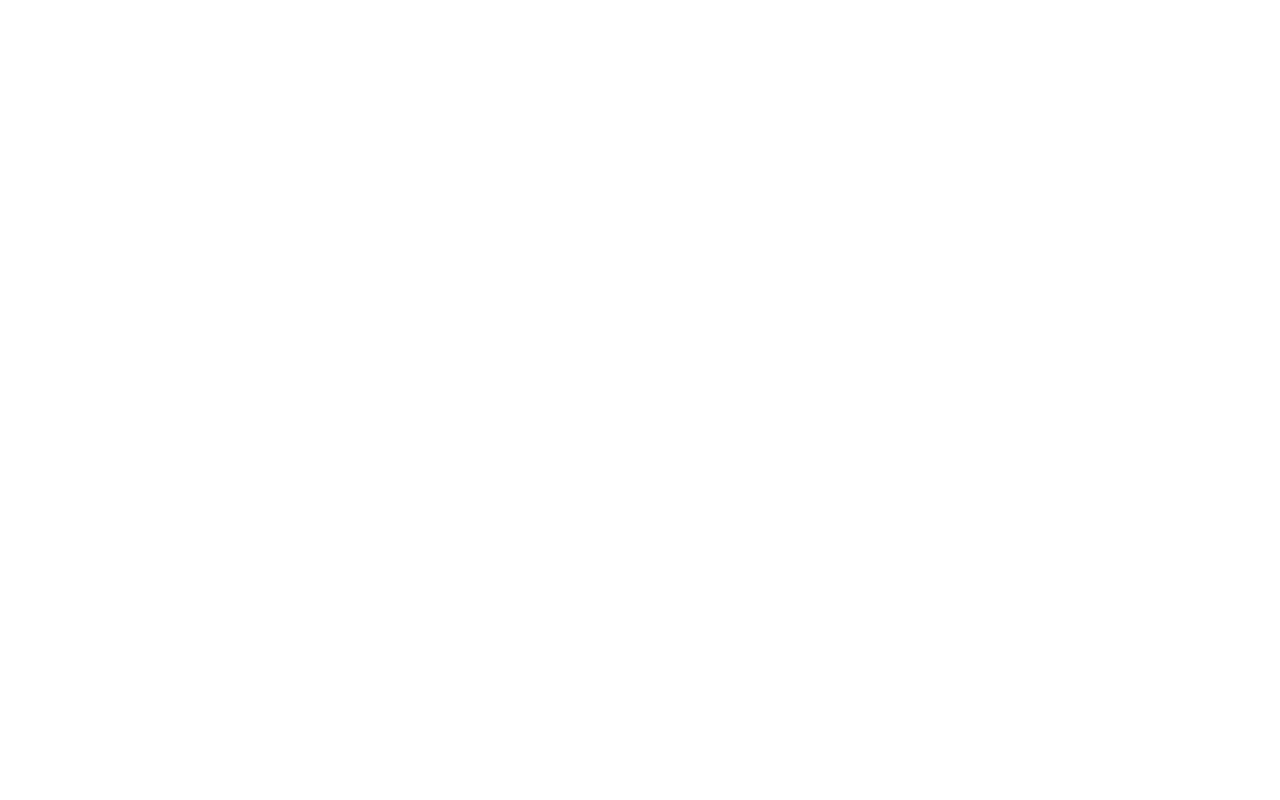
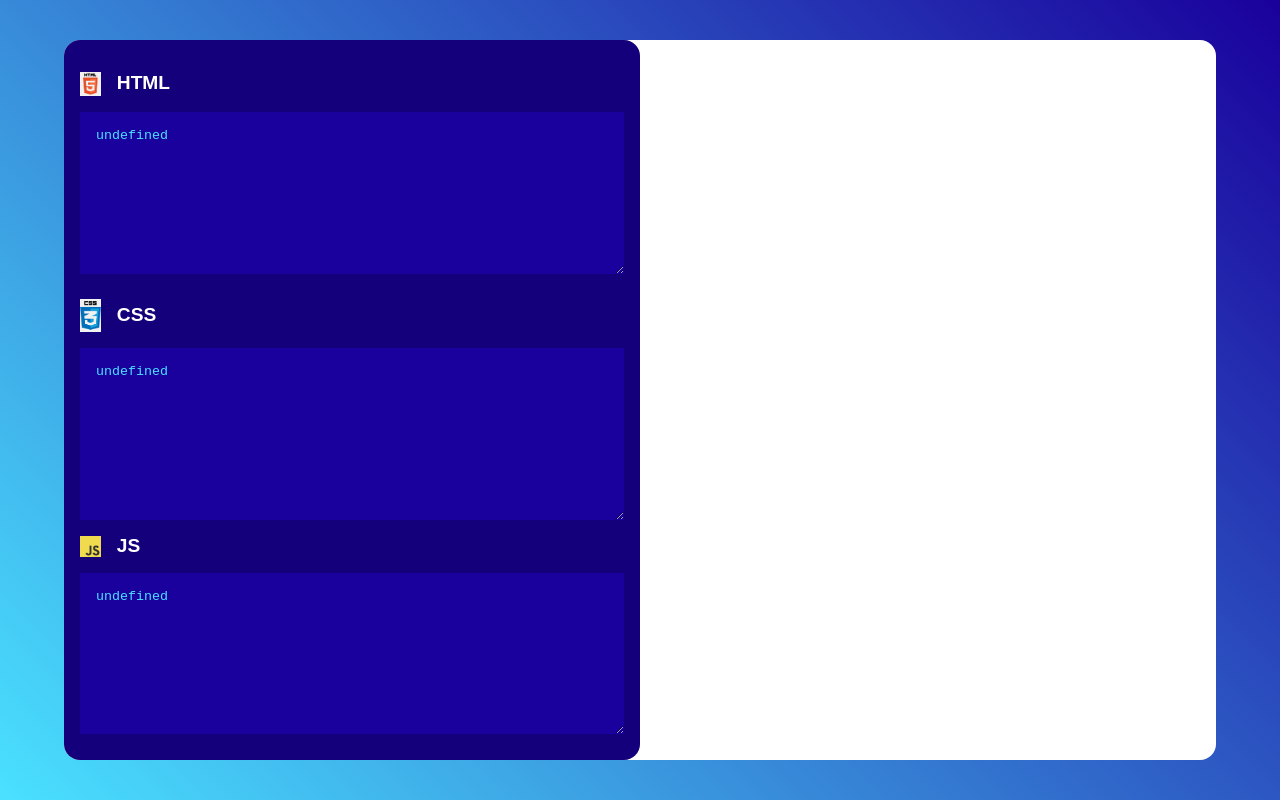
Before and after one commit to AKASHDEEPMAHATA/codepen-clone, a plain HTML site: page index.html in a window 1280 px wide. Drawn offline with Linux system fonts and the light colour scheme.

Commit message:
complete

```diff
--- a/index.html
+++ b/index.html
@@ -13,7 +13,23 @@
 
 
 
-
+<div class="code-editor">
+    <div class="code">
+        <div class="html-code">
+           <h1><img src="images/html.png" alt="">HTML</h1>
+           <textarea></textarea>
+        </div>
+        <div class="css-code">
+            <h1><img src="images/css.png" alt="">CSS</h1>
+            <textarea></textarea>
+        </div>
+        <div class="js-code">
+            <h1><img src="images/js.png" alt="">JS</h1>
+            <textarea></textarea>
+        </div>
+    </div>
+    <iframe id="result"></iframe>
+</div>
 
 
 
--- a/script.js
+++ b/script.js
@@ -0,0 +1,21 @@
+const html_code = document.querySelector('.html-code textarea');
+const css_code = document.querySelector('.css-code textarea');
+const js_code = document.querySelector('.js-code textarea');
+const result = document.querySelector('#result');
+
+function run(){
+    localStorage.setItem('html_code',html_code.value);
+    localStorage.setItem('css_code',css_code.value);
+    localStorage.setItem('js_code',js_code.value);
+    result.contentDocument.body.innerHTML = `<style>${localStorage.css_code}</style>` + localStorage.html_code;
+    result.contentWindow.eval(localStorage.js_code);
+}
+
+html_code.onkeyup = () => run();
+css_code.onkeyup = () => run();
+js_code.onkeyup = () => run();
+
+
+html_code.value = localStorage.html_code;
+css_code.value = localStorage.css_code;
+js_code.value = localStorage.js_code;
--- a/style.css
+++ b/style.css
@@ -0,0 +1,91 @@
+:root {
+    --dark-blue:#14007a;
+    --blue:#1a009c;
+    --light-blue:rgb(74,225,255);
+    --pink:rgb(255,40,113);
+}
+
+*{
+    margin: 0;
+    padding: 0;
+    box-sizing: border-box;
+
+}
+body{
+    height: 100vh;
+    font-family:sans-serif;
+    background-image: linear-gradient(45deg,var(--light-blue),var(--blue));
+    display: flex;
+    justify-content: center;
+    align-items: center;
+}
+
+.code-editor {
+    width:90vw;
+    height: 90vh;
+    display: grid;
+    grid-template-columns: repeat(2,1fr);
+    background-color: #fff;
+    border-radius: 1rem;
+    overflow: hidden;
+
+}
+
+
+.code {
+    display: grid;
+    grid-template-columns: repeat(1,1fr);
+    overflow-y: auto;
+    background-color:var(--dark-blue) ;
+    padding: 1rem;
+    border-radius: 0 1rem 1rem 0;
+
+}
+
+
+
+
+h1 {
+    font: 600 1.2rem sans-serif;
+    margin: 1rem 0;
+    color: #fff;
+
+}
+
+h1 > img {
+    width: 1.3rem;
+    margin-right: 1rem;
+    vertical-align:middle ;
+
+}
+
+.code textarea {
+    width: 100%;
+    height: calc(100% - 4rem);
+    background-color: var(--blue);
+    color: var(--light-blue);
+    border: none;
+    padding: 1rem;
+    font-size: 1.1rrem;
+    /* resize: vertical; */
+
+
+}
+
+.code textarea::-webkit-scrollbar {
+    width : .4rem;
+
+}
+.code textarea::-webkit-scrollbar-thumb {
+    background-color: var(--pink);
+    border-radius: .4rem;
+
+
+}
+
+#result {
+    width: 100%;
+    height: 100%;
+    border: none;
+
+}
```
Also changed, not shown: images/css.png (added), images/html.png (added), images/js.png (added), images/ss.jpg (added).
